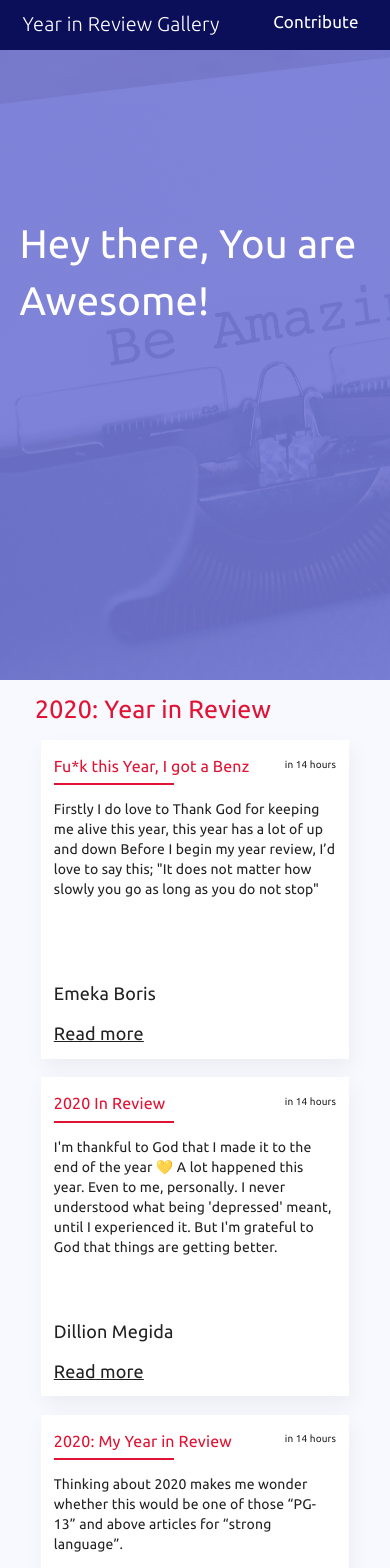
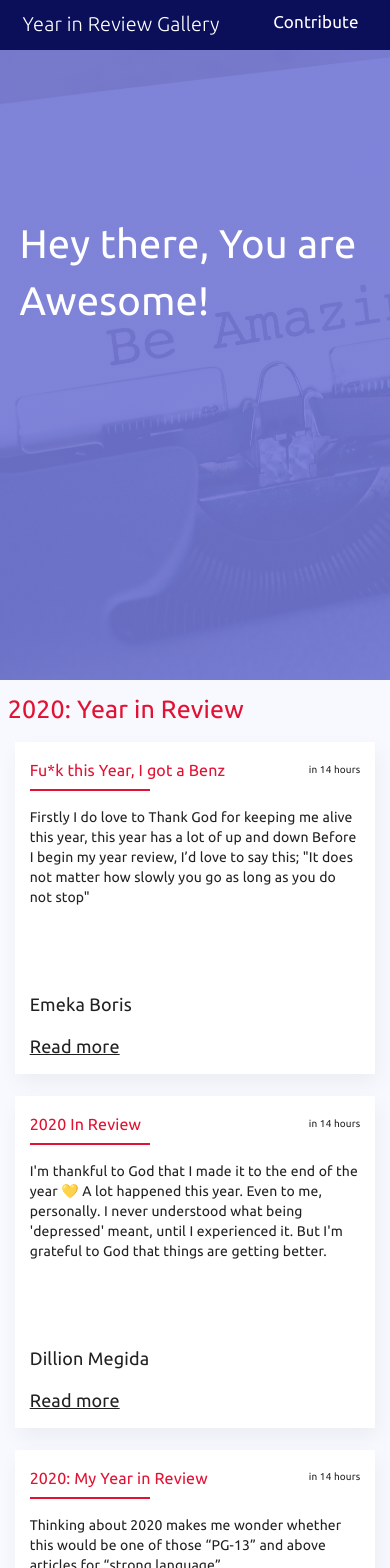
Before and after one commit to kaf-lamed-beyt/year-in-review, a Next.js app: page / in a window 390 px wide. Shown: the top 1568 px of the page. Built offline with nearby package versions, Linux system fonts and the light colour scheme.

Commit message:
fix card on mobile

```diff
--- a/components/card/style/card.module.scss
+++ b/components/card/style/card.module.scss
@@ -1,5 +1,5 @@
 .root {
-  width: 488px;
+  width: 492px;
   margin: 3% 0;
   box-shadow: 3px 9px 20px rgba(0, 0, 0, 0.05);
   background: #fff;
--- a/src/container/content/style/content.module.scss
+++ b/src/container/content/style/content.module.scss
@@ -4,7 +4,7 @@
   display: flex;
   justify-content: space-around;
   flex-direction: column;
-  padding: 3% 9% !important;
+  padding: 3% 9%;
   padding-bottom: 8%;
 }
 .border {
```
